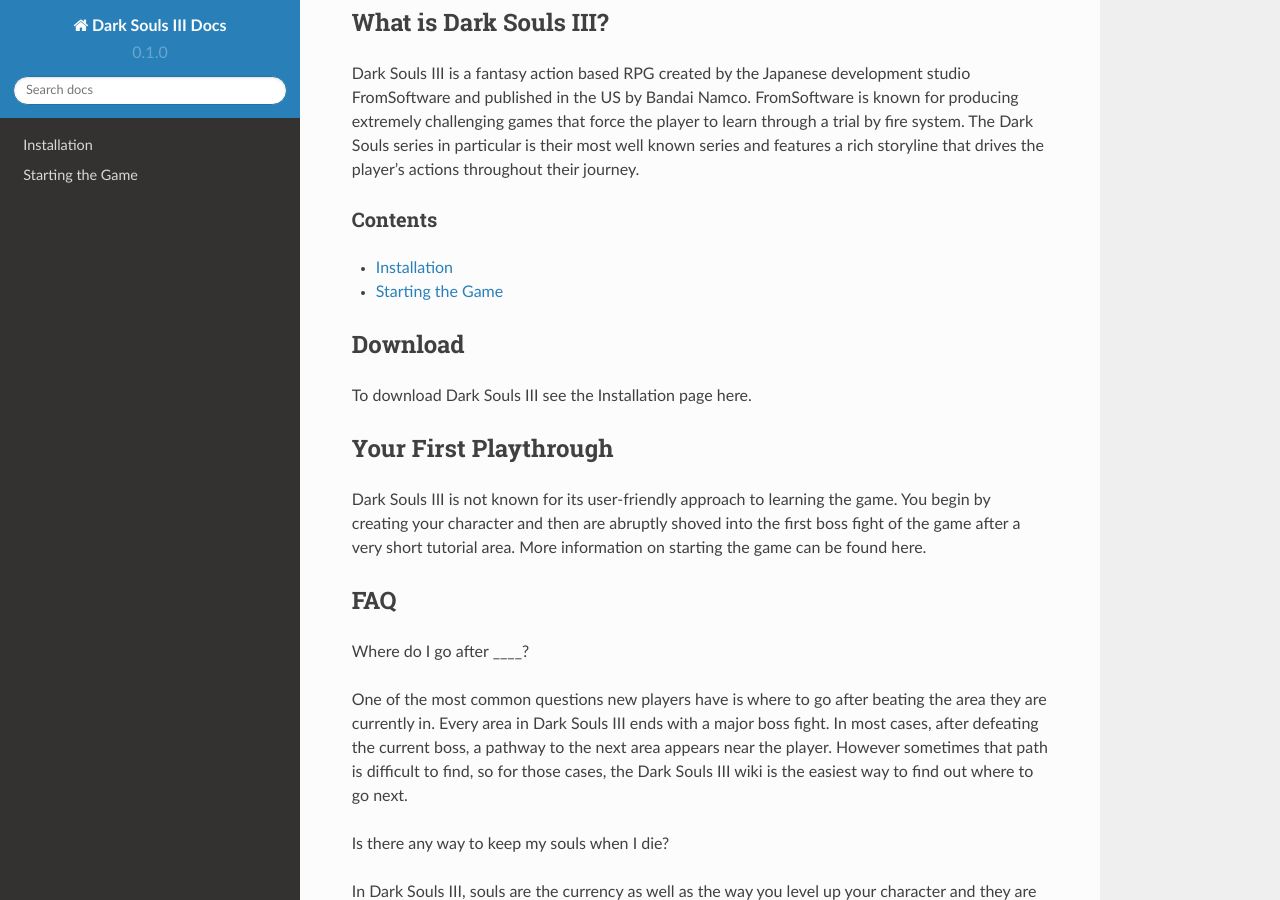
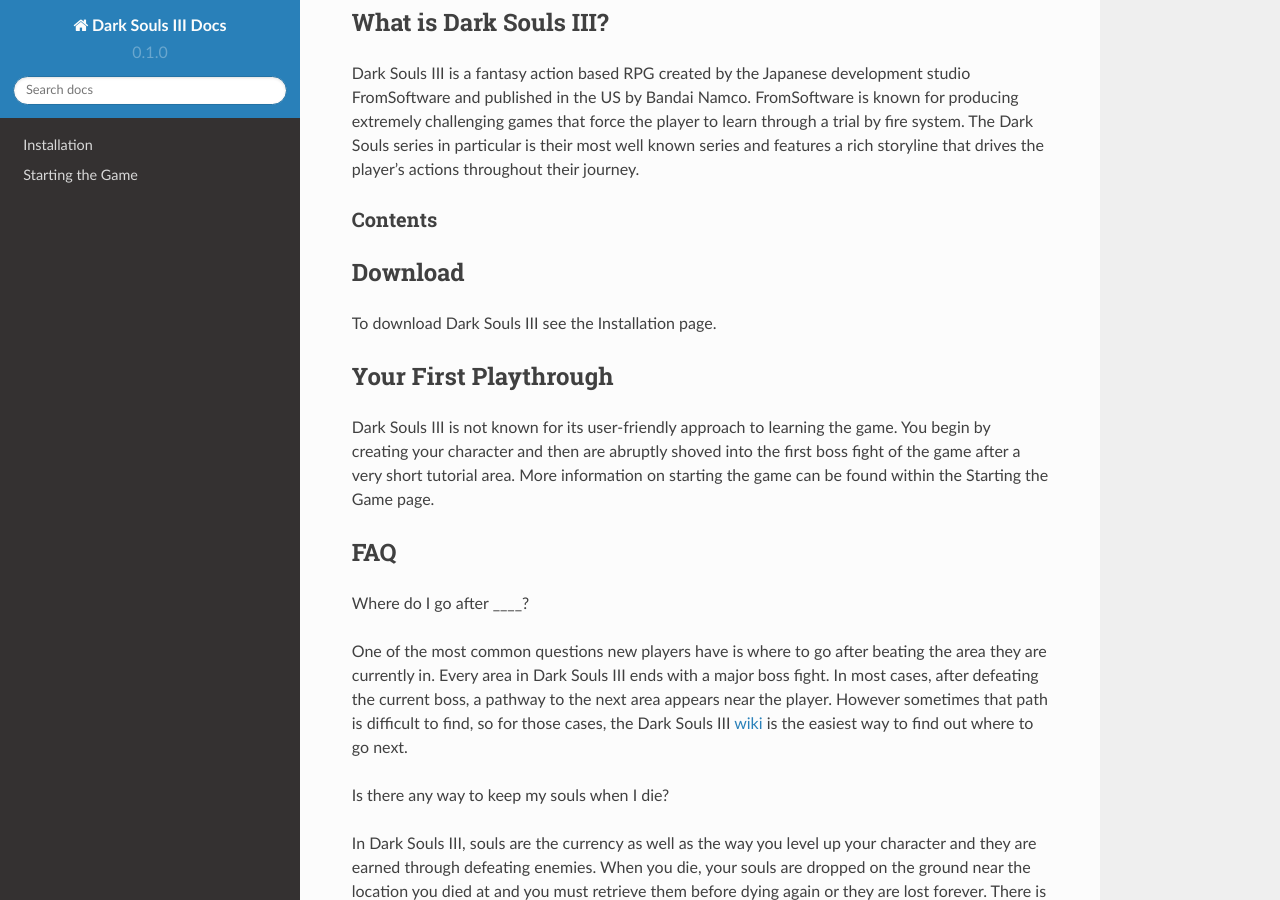
Before and after one commit to pulsfortjf/Dark-Souls-III-Docs, a Sphinx documentation site: the page built from docs/source/index.rst, in a window 1280 px wide and 900 px high, scrolled down 274 px. Built offline with Sphinx 7.4.7 and the Read the Docs theme 2.0.0, drawn with Linux system fonts in a browser that asks for light colours.

Commit message:
Update index.rst

```diff
--- a/docs/source/index.rst
+++ b/docs/source/index.rst
@@ -14,6 +14,7 @@
 --------
 
 .. toctree::
+   :hidden:
 
    install
    start_game
@@ -21,19 +22,19 @@
 Download
 ***********************
 
-To download Dark Souls III see the Installation page here.
+To download Dark Souls III see the Installation page.
 
 Your First Playthrough
 ***********************
 
-Dark Souls III is not known for its user-friendly approach to learning the game. You begin by creating your character and then are abruptly shoved into the first boss fight of the game after a very short tutorial area. More information on starting the game can be found here.
+Dark Souls III is not known for its user-friendly approach to learning the game. You begin by creating your character and then are abruptly shoved into the first boss fight of the game after a very short tutorial area. More information on starting the game can be found within the Starting the Game page.
 
 FAQ
 ***********************
 
 Where do I go after ____?
 
-One of the most common questions new players have is where to go after beating the area they are currently in. Every area in Dark Souls III ends with a major boss fight. In most cases, after defeating the current boss, a pathway to the next area appears near the player. However sometimes that path is difficult to find, so for those cases, the Dark Souls III wiki is the easiest way to find out where to go next.
+One of the most common questions new players have is where to go after beating the area they are currently in. Every area in Dark Souls III ends with a major boss fight. In most cases, after defeating the current boss, a pathway to the next area appears near the player. However sometimes that path is difficult to find, so for those cases, the Dark Souls III `wiki <https://darksouls3.wiki.fextralife.com/Dark+Souls+3+Wiki>`_ is the easiest way to find out where to go next.
 
 Is there any way to keep my souls when I die?
 
```
